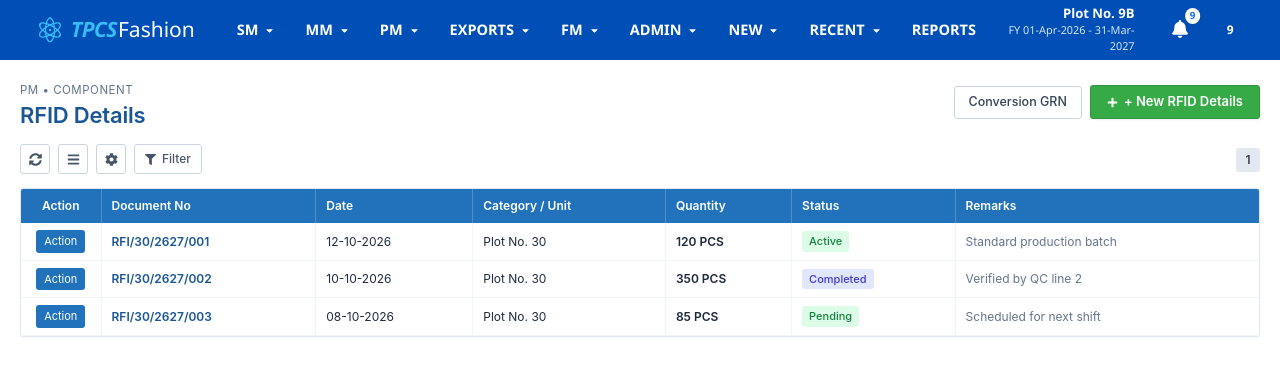
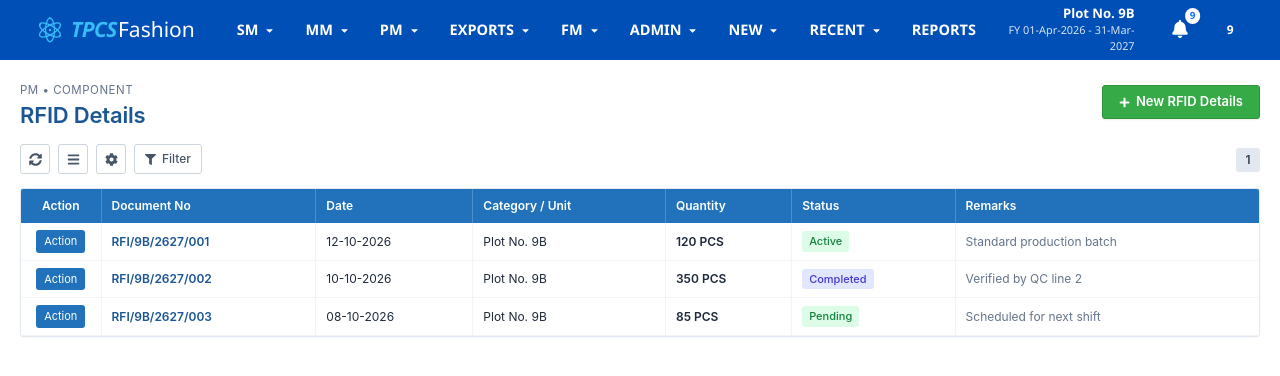
Before and after one commit to VAISHNAV-IDEAPAD/erp_fbd, a React (Create React App) app in the folder frontend/: page /pm/rfid-details in a window 1280 px wide. Shown: the top 376 px of the page. Built offline with nearby package versions, Linux system fonts and the light colour scheme; no server answers.

Commit message:
Remove misplaced Conversion GRN button from PMModulePage

```diff
--- a/frontend/src/pages/pm/common/PMModulePage.jsx
+++ b/frontend/src/pages/pm/common/PMModulePage.jsx
@@ -1,13 +1,12 @@
 import React from "react";
-import { Link } from "react-router-dom";
-import { FaSyncAlt, FaBars, FaCog, FaFilter, FaPlus, FaCheck, FaArrowLeft } from "react-icons/fa";
+import { FaSyncAlt, FaBars, FaCog, FaFilter, FaPlus } from "react-icons/fa";
 import "../../../styles/conversionGRN.css";
 
 export default function PMModulePage({ title, category, sampleRows = [] }) {
     const defaultRows = sampleRows.length > 0 ? sampleRows : [
-        { id: 1, docNo: `${title.substring(0, 3).toUpperCase()}/30/2627/001`, date: "12-10-2026", status: "Active", qty: "120 PCS", remarks: "Standard production batch" },
-        { id: 2, docNo: `${title.substring(0, 3).toUpperCase()}/30/2627/002`, date: "10-10-2026", status: "Completed", qty: "350 PCS", remarks: "Verified by QC line 2" },
-        { id: 3, docNo: `${title.substring(0, 3).toUpperCase()}/30/2627/003`, date: "08-10-2026", status: "Pending", qty: "85 PCS", remarks: "Scheduled for next shift" }
+        { id: 1, docNo: `${title.substring(0, 3).toUpperCase()}/9B/2627/001`, date: "12-10-2026", status: "Active", qty: "120 PCS", remarks: "Standard production batch" },
+        { id: 2, docNo: `${title.substring(0, 3).toUpperCase()}/9B/2627/002`, date: "10-10-2026", status: "Completed", qty: "350 PCS", remarks: "Verified by QC line 2" },
+        { id: 3, docNo: `${title.substring(0, 3).toUpperCase()}/9B/2627/003`, date: "08-10-2026", status: "Pending", qty: "85 PCS", remarks: "Scheduled for next shift" }
     ];
 
     return (
@@ -21,14 +20,9 @@ export default function PMModulePage({ title, category, sampleRows = [] }) {
                 </div>
 
                 <div className="cgrn-right-actions">
-                    <Link to="/conversion-grn" style={{ textDecoration: "none" }}>
-                        <button type="button" className="cgrn-btn-bulk">
-                            <span>Conversion GRN</span>
-                        </button>
-                    </Link>
                     <button type="button" className="cgrn-btn-new">
                         <FaPlus style={{ fontSize: "11px" }} />
-                        <span>+ New {title}</span>
+                        <span>New {title}</span>
                     </button>
                 </div>
             </div>
@@ -79,7 +73,7 @@ export default function PMModulePage({ title, category, sampleRows = [] }) {
                                 </td>
                                 <td style={{ fontWeight: 600, color: "#1a5695" }}>{row.docNo}</td>
                                 <td>{row.date}</td>
-                                <td>Plot No. 30</td>
+                                <td>Plot No. 9B</td>
                                 <td style={{ fontWeight: 600 }}>{row.qty}</td>
                                 <td>
                                     <span className={`cgrn-status-badge ${row.status === "Completed" ? "cgrn-status-completed" : "cgrn-status-approved"}`}>
```
